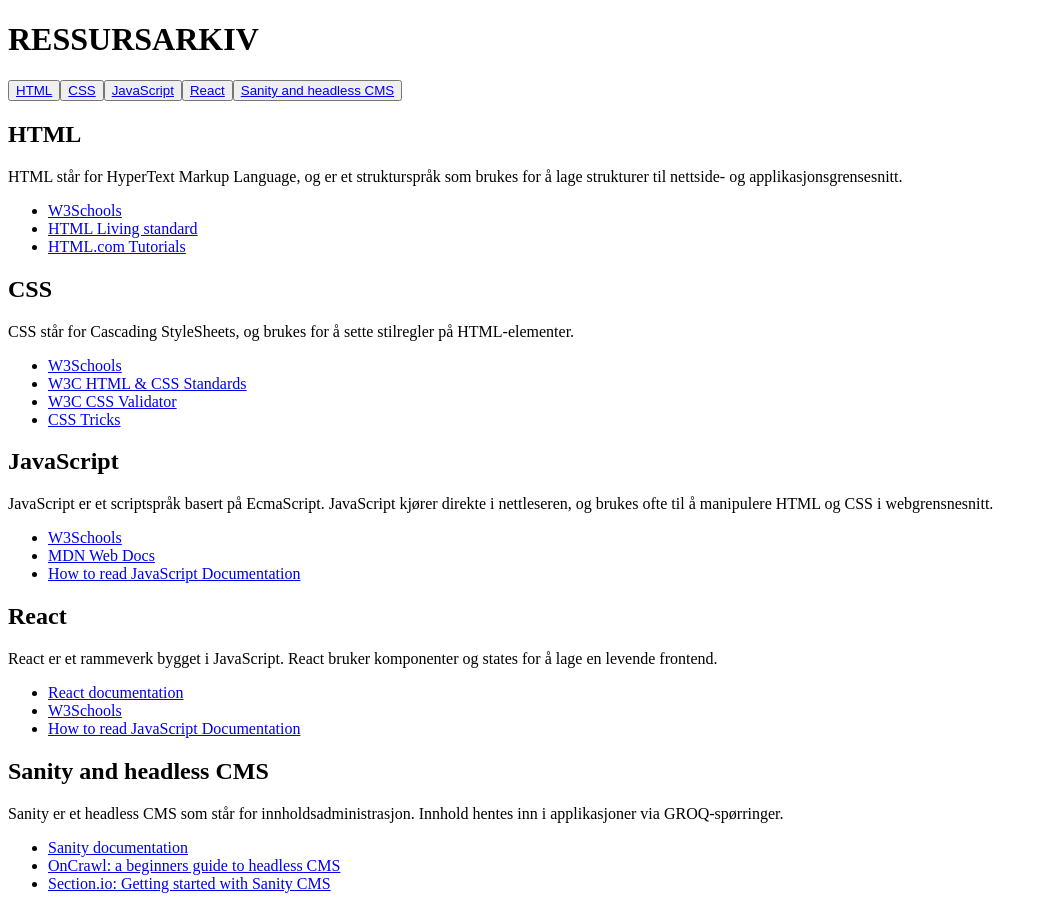
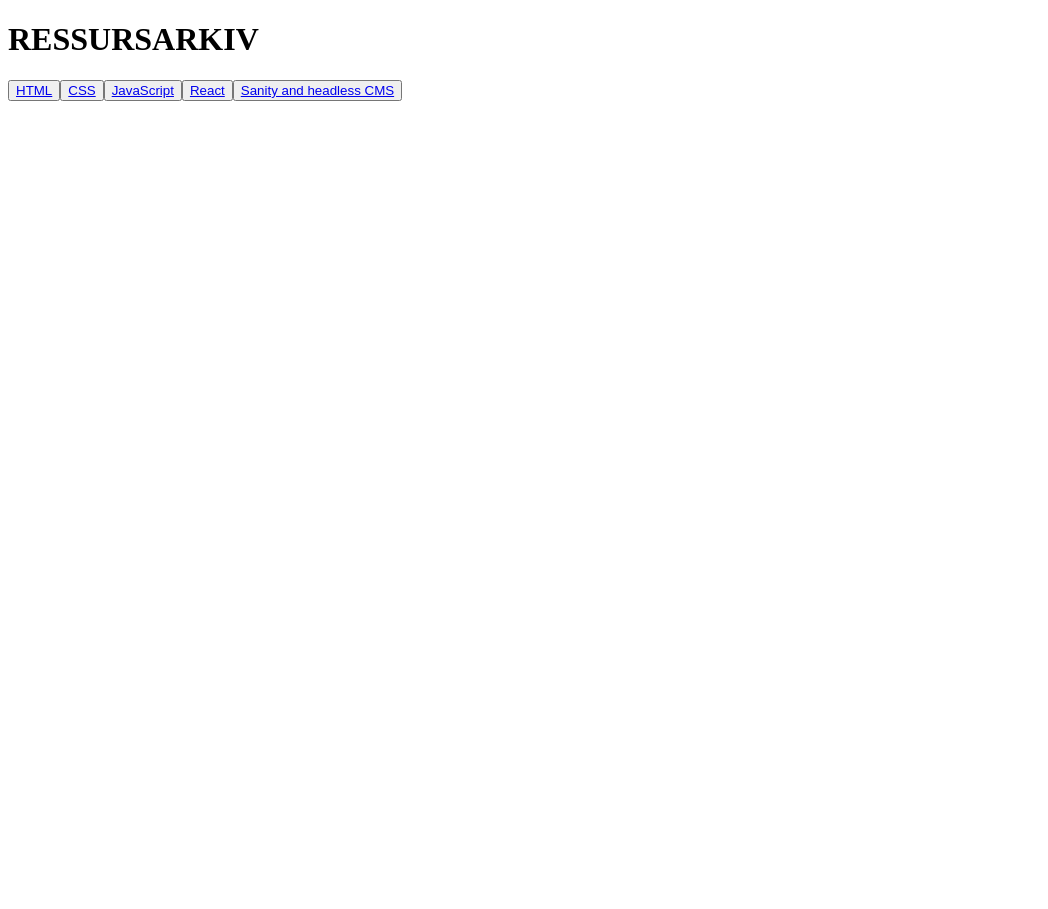
Before and after one commit to julianalsemmani/uin23ak3_resourceapp_group5, a React (Create React App) app in the folder ressursarkiv/: page / in a window 1280 px wide. Shown: the whole page, without its empty margins (0-1048 px from the left). After the commit the page ends 800 px from the top, so only its background shows below. Built offline with nearby package versions, Linux system fonts and the light colour scheme.

Commit message:
Added dynamic routing to components

```diff
--- a/ressursarkiv/package.json
+++ b/ressursarkiv/package.json
@@ -8,6 +8,7 @@
     "@testing-library/user-event": "^13.5.0",
     "react": "^18.2.0",
     "react-dom": "^18.2.0",
+    "react-router-dom": "^6.8.1",
     "react-scripts": "5.0.1",
     "web-vitals": "^2.1.4"
   },
@@ -21,7 +22,6 @@
     "css:prefix": "postcss --use autoprefixer -b \"last 4 versions\" src/css/main.css -o src/css/main.css",
     "css:compress": "css-minify -f src/css/main.css -o src/css",
     "css:build": "npm-run-all css:compile css:prefix css:compress"
-
   },
   "eslintConfig": {
     "extends": [
--- a/ressursarkiv/src/App.js
+++ b/ressursarkiv/src/App.js
@@ -1,15 +1,39 @@
 import "./App.css";
+import React from "react";
 import Header from "./components/Header";
-// import {Link} from 'react';
-import MainContent from "./components/MainContent";
 import Nav from "./components/Nav";
+import { Routes, Route } from "react-router-dom";
+import { resources } from "./data/resources";
+import Resources from "./components/Resources";
 
 function App() {
   return (
     <>
-      <Header/>
-      <Nav />
-      <MainContent />
+      <Header />
+      <Nav resources={resources} />
+      <Routes>
+        {resources.map((source, index) => (
+          <Route
+            path={"/" + source.category}
+            key={index}
+            element={
+              <Resources
+                category={source.category}
+                content={source.text}
+                resources={resources}
+                resourceList={source.sources.map((link, index) => {
+                  return (
+                    <li key={index}>
+                      <a href={link.url}>{link.title}</a>
+                    </li>
+                  );
+                })}
+                id={source.category}
+              />
+            }
+          />
+        ))}
+      </Routes>
     </>
   );
 }
--- a/ressursarkiv/src/components/MainContent.js
+++ /dev/null
@@ -1,25 +0,0 @@
-import React from "react";
-import { resources } from "../data/resources";
-import Articles from "./Articles";
-
-export default function MainContent() {
-  return (
-    <main>
-      {resources.map((source, index) => (
-        <Articles
-          key={index}
-          category={source.category}
-          content={source.text}
-          resources={source.sources.map((link, index) => {
-            return (
-              <li key={index}>
-                <a href={link.url}>{link.title}</a>
-              </li>
-            );
-          })}
-          id={source.category}
-        />
-      ))}
-    </main>
-  );
-}
--- a/ressursarkiv/src/components/Nav.js
+++ b/ressursarkiv/src/components/Nav.js
@@ -1,15 +1,14 @@
 import React from "react";
-import { resources } from "../data/resources";
+import { Link } from "react-router-dom";
 
-export default function Nav(){
+export default function Nav({ resources }) {
   return (
     <nav>
       {resources.map((source, index) => (
         <button key={index}>
-                    <a href={source.category}>{source.category}</a>
+          <Link to={"/" + source.category}>{source.category}</Link>
         </button>
       ))}
     </nav>
-
-    )
+  );
 }
--- a/ressursarkiv/src/components/Articles.js
+++ b/ressursarkiv/src/components/Resources.js
@@ -1,12 +1,12 @@
 import React from "react";
 
-export default function Articles({ category, content, resources }) {
+export default function Resources({ category, content, resourceList }) {
   return (
     <>
       <article>
         <h2>{category}</h2>
         <p>{content}</p>
-        <ul>{resources}</ul>
+        <ul>{resourceList}</ul>
       </article>
     </>
   );
```
Also changed, not shown: ressursarkiv/src/index.js (+7 -6 lines), 1 other file (tests, documents, lock files or other folders). Lines whose indentation alone changed are shown as unchanged.
